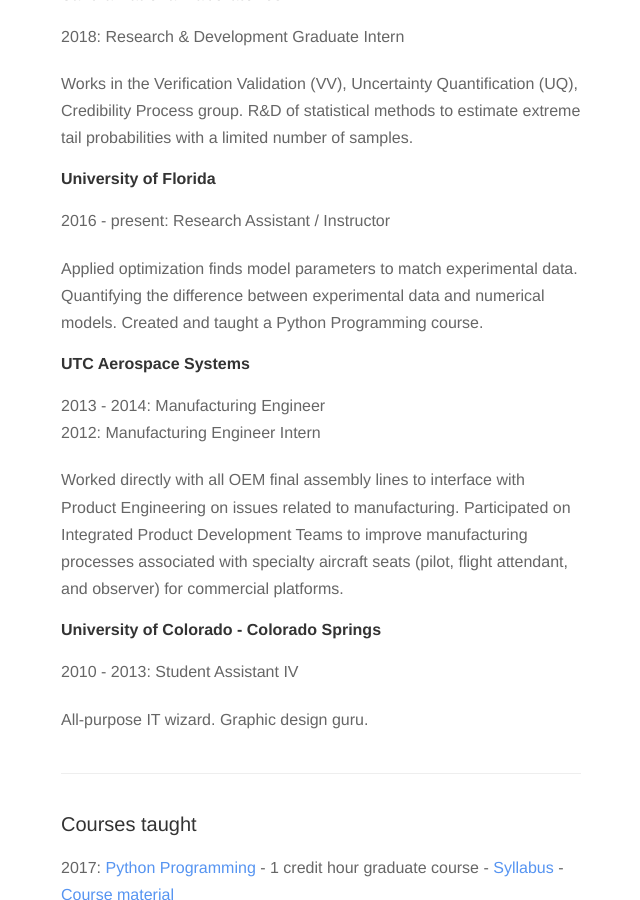
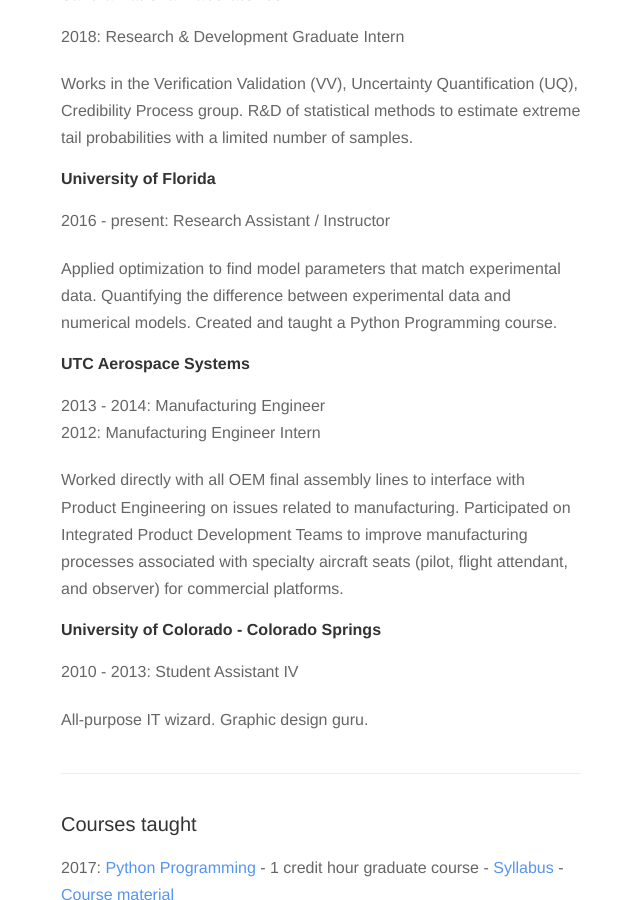
Before and after one commit to cjekel/cjekel.github.io, a Jekyll site: the page built from cv.md, in a window 1280 px wide and 900 px high, scrolled down 2381 px. Shown: the whole window, without its empty margins (319-959 px from the left). Built offline with Jekyll 4.4.1, drawn with Linux system fonts in a browser that asks for light colours; nearby versions of some CDN libraries.

Commit message:
change wording on cv

```diff
--- a/cv.md
+++ b/cv.md
@@ -54,7 +54,7 @@
 #### University of Florida
 2016 - present: Research Assistant /  Instructor
 
-Applied optimization finds model parameters to match experimental data. Quantifying the difference between experimental data and numerical models. Created and taught a Python Programming course.
+Applied optimization to find model parameters that match experimental data. Quantifying the difference between experimental data and numerical models. Created and taught a Python Programming course.
 
 #### UTC Aerospace Systems
 2013 - 2014: Manufacturing Engineer
```
